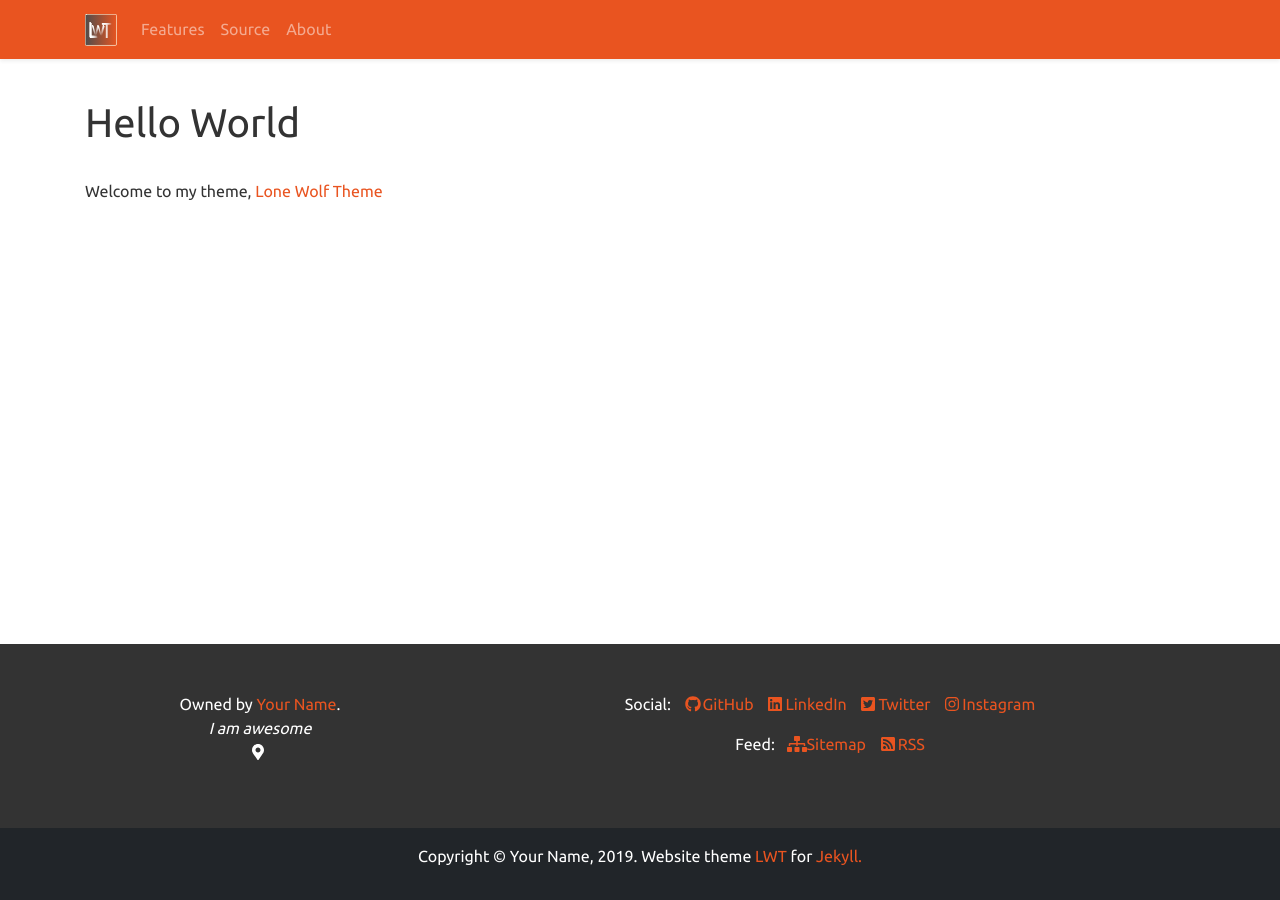
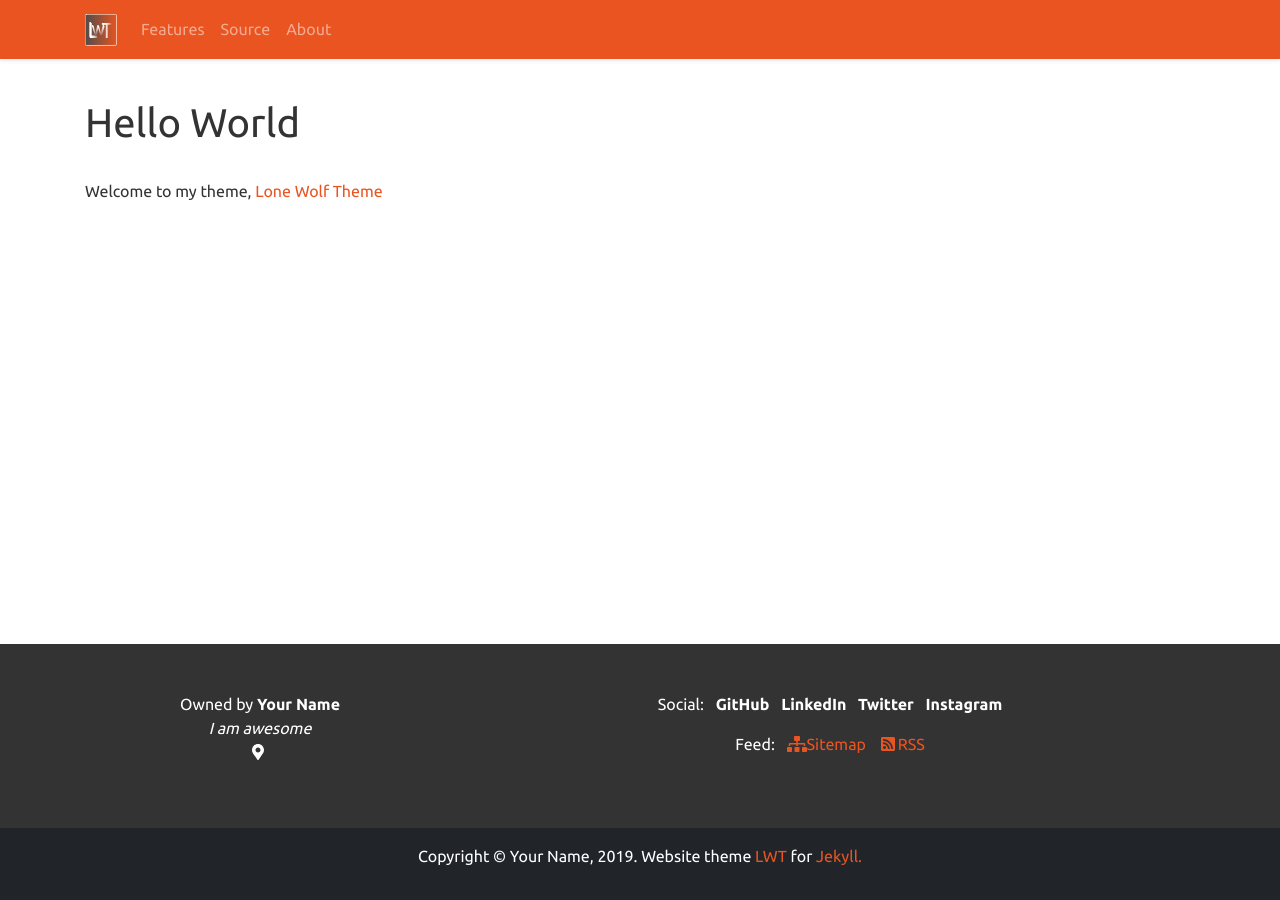
Before and after one commit to manid2/lone-wolf-theme, a Jekyll site: the page built from index.html, in a window 1280 px wide. Built offline with Jekyll 4.4.1, drawn with Linux system fonts in a browser that asks for light colours; the list of posts is cut into pages by our own code.

Commit message:
handled missing links in footer

```diff
--- a/_includes/footer.html
+++ b/_includes/footer.html
@@ -8,9 +8,14 @@
             <div class="row">
                 <div class="col-md-4 pb-3 text-center">
                     <!-- owner info -->
-                    <p class="m-0">Owned by
+                    <p class="m-0">
+                        Owned by
+                        {% if owner.url %}
                         <a href="{{ owner.url }}" {% if owner.description %} title="{{ owner.description }}"
-                            {% endif %}>{{ owner.owner }}</a>.
+                            {% endif %}>{{ owner.owner }}</a>
+                        {% else %}
+                            <strong>{{ owner.owner }}</strong>
+                        {% endif %}
                     </p>
                     <p class="m-0 font-italic">{{ owner.bio }}</p>
                     <p class="m-0"><i class="fas fa-map-marker-alt"></i><span class="pl-1">{{ owner.address }}</span>
@@ -22,7 +27,11 @@
                         <li class="list-inline-item">Social: </li>
                         {% for so_link in social.social %}
                         <li class="list-inline-item">
+                            {% if so_link.url %}
                             <a href="{{ so_link.url }}"><i class="{{ so_link.icon }}"></i>{{ so_link.label }}</a>
+                            {% else %}
+                            <strong>{{ so_link.label }}</strong>
+                            {% endif %}
                         </li>
                         {% endfor %}
                     </ul>
```
Also changed, not shown: _data/nav.yml (+4 -4 lines).
